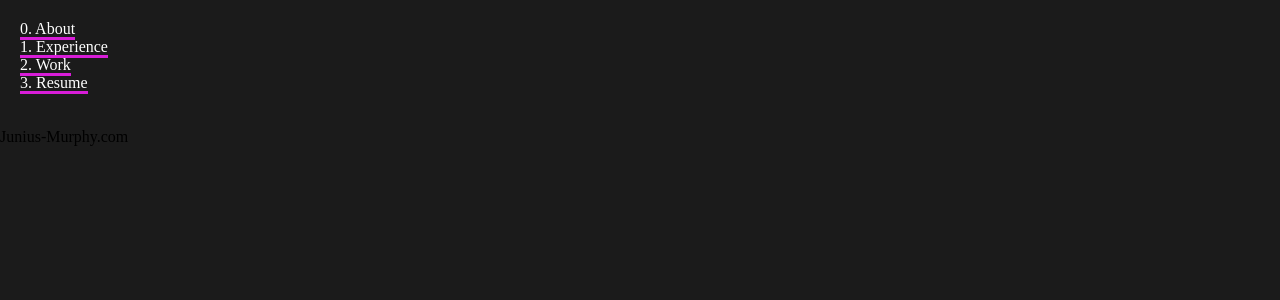
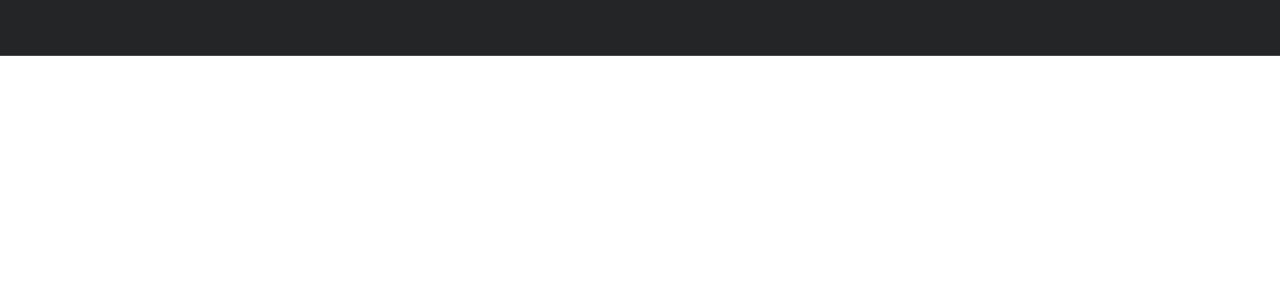
Before and after one commit to murphyjunius/junius-murphy-com, a React (Create React App) app: page / in a window 1280 px wide. Shown: the top 300 px of the page. Built offline with nearby package versions, Linux system fonts and the light colour scheme.

Commit message:
Update navbar style to look more like: https://www.youtube.com/watch?v=IF6k0uZuypA

```diff
--- a/src/App.js
+++ b/src/App.js
@@ -6,9 +6,6 @@ function App() {
   return (
     <div >
 		<NavigationBar/>
-        <p>
-			Junius-Murphy.com
-        </p>
     </div>
   );
 }
--- a/src/NavigationBar.js
+++ b/src/NavigationBar.js
@@ -3,13 +3,9 @@ import './NavigationBar.scss';
 
 function NavigationBar(){
     return (
-        <nav data-testid="navigation-bar">
-			<ul>
-		        <li><a href="#">0. About</a></li>
-		        <li><a href="#">1. Experience</a></li>
-		        <li><a href="#">2. Work</a></li>
-		        <li><a href="#">3. Resume</a></li>
-			</ul>
+        <nav data-testid="navigation-bar" className="navigationBar">
+		<ul className="navigationBarContents">
+		</ul>
 		</nav>
 	)
 }
--- a/src/NavigationBar.scss
+++ b/src/NavigationBar.scss
@@ -1,31 +1,15 @@
 @import 'standardStyles.scss';
 
-nav{
-	padding: 20px;
-
-	@media (max-width: 600px){
-			padding: 10px;
-	}
+.navigationBar{
+	height: $navigationBarHeight;
+	background-color: $backgroundColor;
+	padding: 0 1rem;
+	border-bottom: $border;
 }
 
-ul{
-	list-style-type: none;
-	margin: 0;
-	padding: 0;
+.navigationBarContents{
+	max-width: 100%;
+	height: 100%;
+	display: flex;
+	justify-content: flex-end;
 }
-
-a{
-	position: relative;
-	text-decoration:none;
-	color: #ffffff;
-}
-// TODO: Figure out how to more padding between the a elements (the pink underlines are to close for my liking)
-a:before{
-	content:"";
-	position: absolute;
-	height: 3px;
-	right: 0px;
-	bottom: -3px;
-	left: 0px;
-	background-color: $linkPink;
-}
--- a/src/_standardStyles.scss
+++ b/src/_standardStyles.scss
@@ -1,2 +1,7 @@
-$linkPink: rgb(216, 29, 216);
-$linkPurple: rgb(98, 16, 250);
+$backgroundColor: #242526;
+$backgroundAccentColor: #484a4d;
+$textColor: #dadce1;
+$navigationBarHeight: 7vh;
+$border: 1px solid #474a4d;
+$borderRadius: 8px;
+$animationSpeed: 500ms;
--- a/src/index.scss
+++ b/src/index.scss
@@ -1,4 +1,5 @@
 @import url('https://fonts.googleapis.com/css?family=Open+Sans&display=swap');
+@import 'standardStyles.scss';
 
 *, *::before, *::after {
 	box-sizing: border-box;
@@ -8,8 +9,18 @@ html{
 	font-size: 100%;
 }
 
+ul{
+  list-style: none;
+  margin: 0;
+  padding: 0;
+}
+
+a{
+  color: $textColor;
+  text-decoration: none;
+}
+
 body {
-  background-color: #1b1b1b;
   padding: 0;
   min-height: 100vh;
 
```
